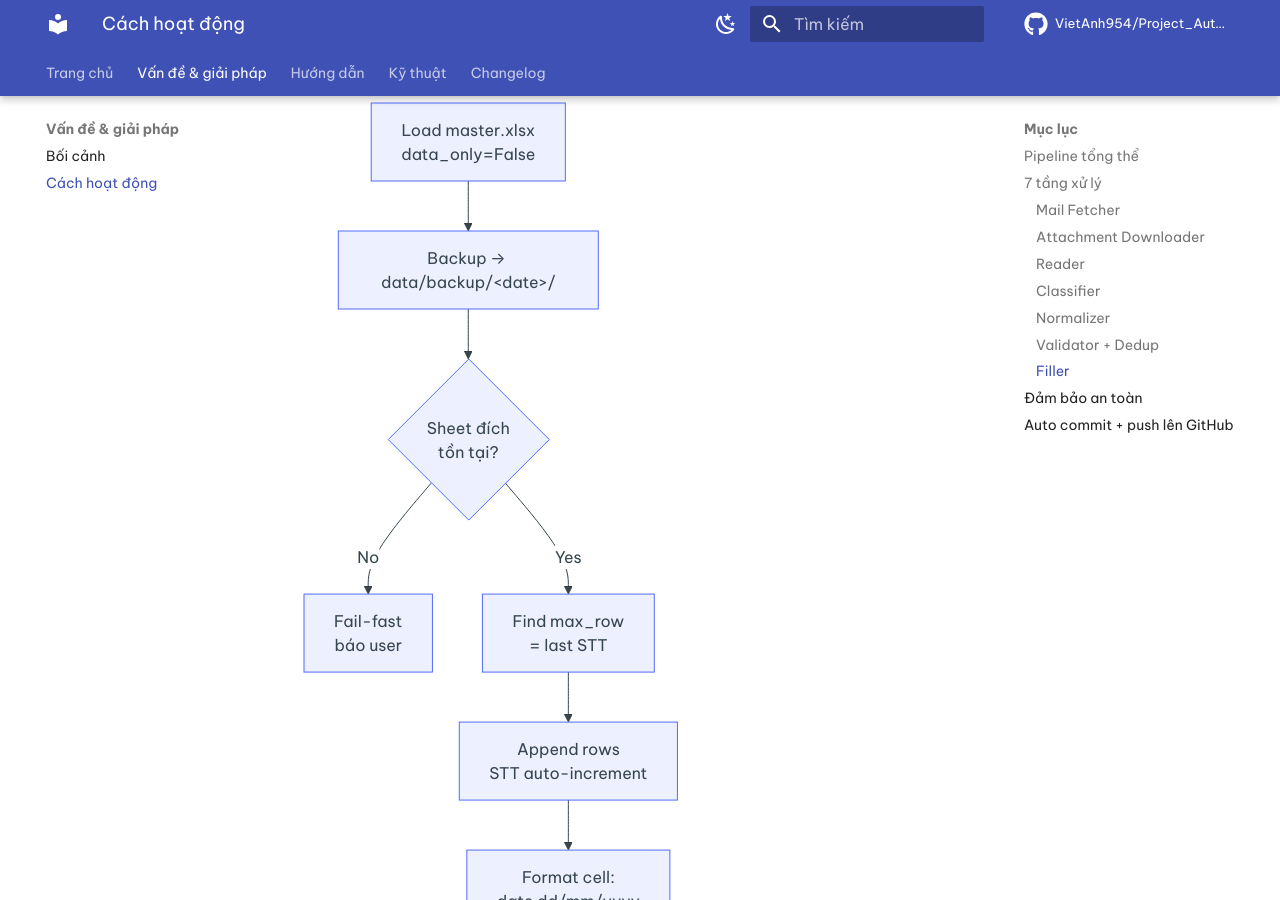
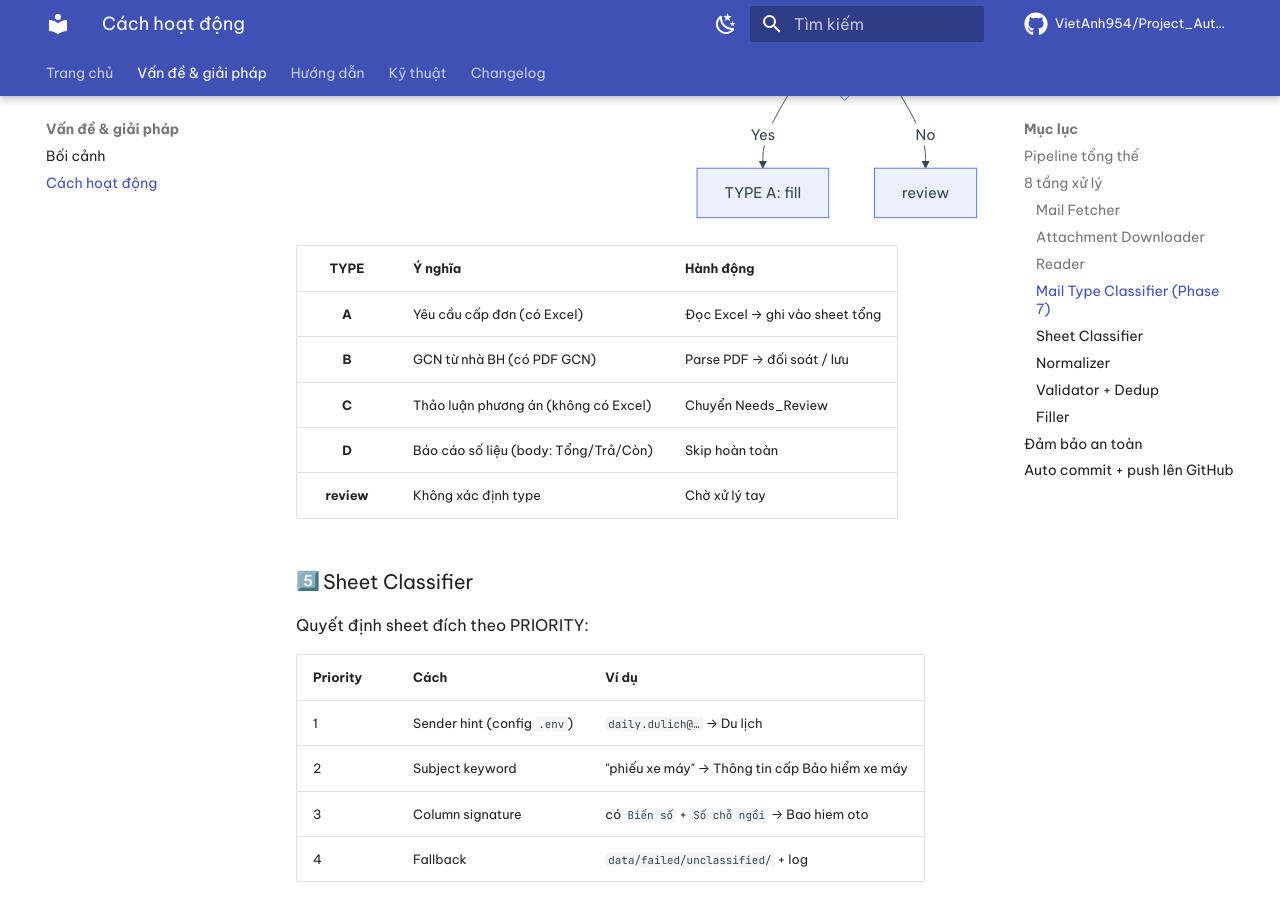
Before and after one commit to VietAnh954/Project_Autofill_capDon, an MkDocs documentation site: the page built from site_docs/how-it-works.md, in a window 1280 px wide and 900 px high, scrolled down 2648 px. Built offline with MkDocs 1.6.1 and Material for MkDocs 9.7.7, drawn with Linux system fonts in a browser that asks for light colours; emoji names are drawn with the system emoji font; comment, search, counter and statistics services are not loaded; some of the changed text lies outside the part shown.

Commit message:
docs(site): add 5 TYPE mail classifier + skip rules to site_docs (task 7.14)
products.md: new section listing all 5 mail types (A/B/C/D/review),
  priority table P10-P99, and Outlook folder routing table
how-it-works.md: insert Mail Type Classifier step (step 4) with Mermaid
  decision flowchart and TYPE table; renumber subsequent steps 5->6->7->8

Refs: TODO #7.14

Co-Authored-By: Claude Sonnet 4.6 <noreply@anthropic.com>

````diff
--- a/site_docs/how-it-works.md
+++ b/site_docs/how-it-works.md
@@ -33,7 +33,7 @@ sequenceDiagram
     CLI-->>U: summary (X mail, Y row, Z fail)
 ```
 
-## :material-layers-outline: 7 tầng xử lý
+## :material-layers-outline: 8 tầng xử lý
 
 ### :one: Mail Fetcher
 
@@ -63,7 +63,32 @@ sequenceDiagram
     - Extract table.
     - Nếu là PDF scan → OCR `pytesseract`.
 
-### :four: Classifier
+### :four: Mail Type Classifier (Phase 7)
+
+Trước khi đọc file, pipeline phân loại mail thành **5 TYPE** (MAIL_PATTERNS.md):
+
+```mermaid
+flowchart TD
+    A[Mail mới] --> B{Body chứa<br/>báo cáo tiến độ?}
+    B -- Yes --> D[TYPE D: SKIP]
+    B -- No --> C{Subject chứa<br/>CHECK PHƯƠNG ÁN?}
+    C -- Yes, no Excel --> CC[TYPE C: Needs_Review]
+    C -- No --> E{GCN PDF +<br/>XÁC NHẬN?}
+    E -- Yes --> B2[TYPE B: parse GCN]
+    E -- No --> F{Excel +<br/>TYPE A subject?}
+    F -- Yes --> A2[TYPE A: fill]
+    F -- No --> R[review]
+```
+
+| TYPE | Ý nghĩa | Hành động |
+|:----:|---------|-----------|
+| **A** | Yêu cầu cấp đơn (có Excel) | Đọc Excel → ghi vào sheet tổng |
+| **B** | GCN từ nhà BH (có PDF GCN) | Parse PDF → đối soát / lưu |
+| **C** | Thảo luận phương án (không có Excel) | Chuyển Needs_Review |
+| **D** | Báo cáo số liệu (body: Tổng/Trả/Còn) | Skip hoàn toàn |
+| **review** | Không xác định type | Chờ xử lý tay |
+
+### :five: Sheet Classifier
 
 Quyết định sheet đích theo PRIORITY:
 
@@ -74,7 +99,7 @@ Quyết định sheet đích theo PRIORITY:
 | 3 | Column signature | có `Biển số` + `Số chỗ ngồi` → Bao hiem oto |
 | 4 | Fallback | `data/failed/unclassified/` + log |
 
-### :five: Normalizer
+### :six: Normalizer
 
 | Field | Rule |
 |-------|------|
@@ -85,7 +110,7 @@ Quyết định sheet đích theo PRIORITY:
 | Họ tên | Collapse whitespace, giữ nguyên case |
 | Biển số | UPPERCASE, giữ `-` `.` |
 
-### :six: Validator + Dedup
+### :seven: Validator + Dedup
 
 - **Validator:** check required field theo từng sheet (xem [DATABASE.md](https://github.com/VietAnh954/Project_Autofill_capDon/blob/main/docs/DATABASE.md)).
 - **Dedup keys** (mỗi sheet 1 set):
@@ -101,7 +126,7 @@ HSSV:       (CCCD, Năm học)
 
 Trùng → đẩy `data/failed/duplicates/`, KHÔNG ghi.
 
-### :seven: Filler
+### :eight: Filler
 
 ```mermaid
 flowchart TB
````
Also changed, not shown: docs/TODO.md (+1 -1 lines), site_docs/products.md (+35 -0 lines).
